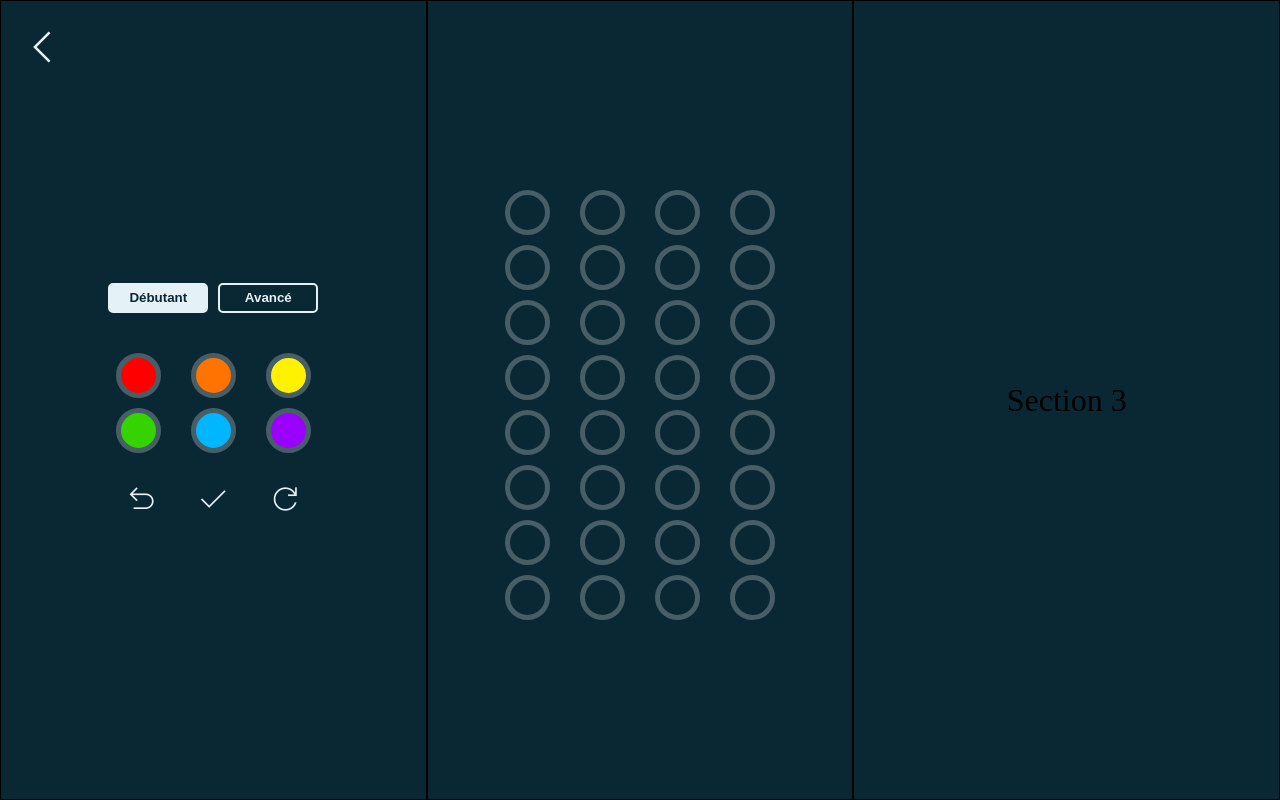
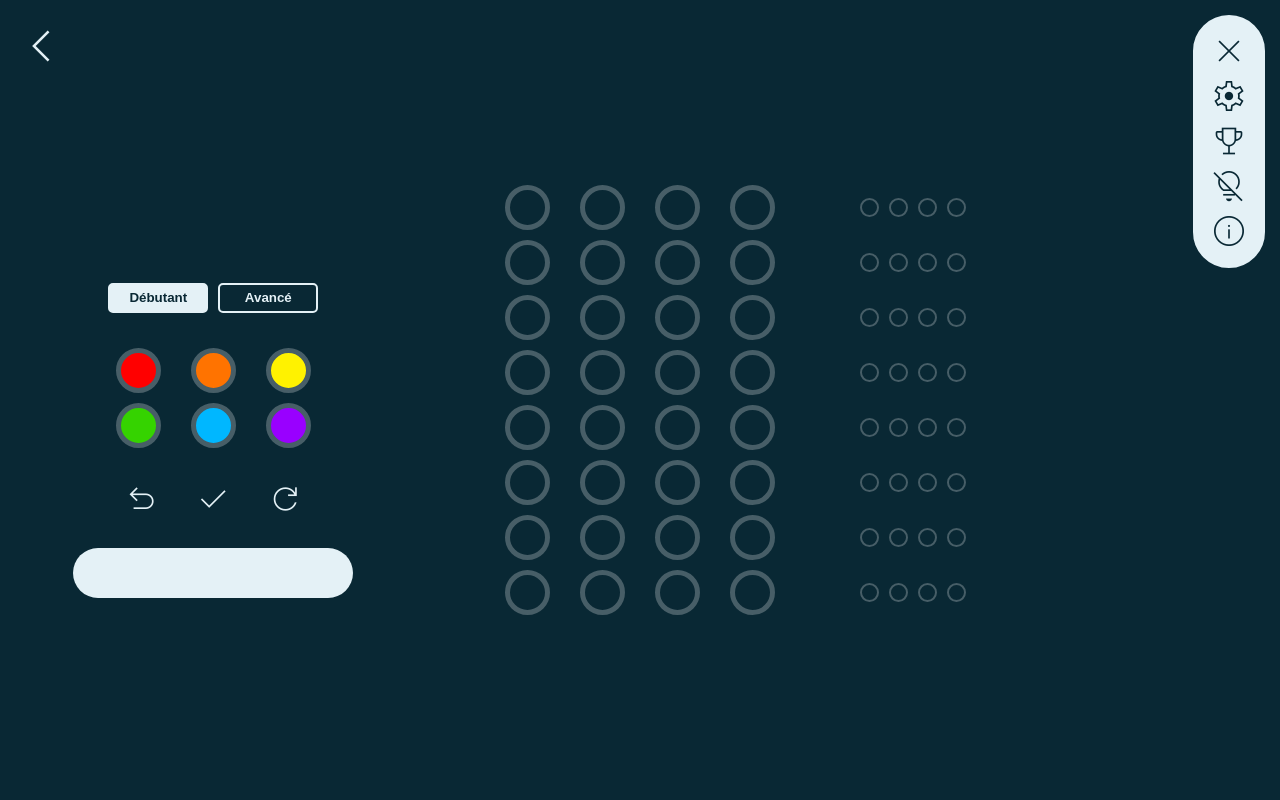
Before and after one commit to sara-maude/sara-maude.github.io, a plain HTML site: page HTML/jeu.html in a window 1280 px wide. Drawn offline with nearby package versions, Linux system fonts and the light colour scheme.

Commit message:
visual good

```diff
--- a/CSS/general.css
+++ b/CSS/general.css
@@ -20,29 +20,26 @@ body {
 
 .icon {
     color: var(--pale);
-    background-color: var(--fonce);
+    background-color: #09283400;
     border: var(--fonce);
     display: block;
     cursor: pointer;
 }
 
-#close {
-    margin-bottom: 25px;
-}
-
 .toolbar {
     position:absolute;
     display: block;
-    top: 40px;
+    border: 3px solid var(--pale);
+    background-color: var(--pale);
+    color: var(--fonce);
+    top: 15px;
     right: 15px;
     gap: 10;
-    border-radius: 25px;
-    padding: 7px;
-}
-
-.toolbar .material-symbols-outlined {
-    margin-top: 10px;
-    margin-bottom: 10px;
+    border-radius: 40px;
+    padding-top: 12px;
+    padding-bottom: 10px;
+    padding-left: 7px;
+    padding-right: 7px;
 }
 
 .tool {
@@ -53,34 +50,58 @@ body {
     cursor: pointer;
 }
 
-#closed {
-    background-color: var(--fonce);
-    color: var(--pale);
-    display: none;
+/* Toolbar ouverte (X) */
+#opened {
+    transform-origin: top;           /* pour l’effet haut-bas */
+    transform: scaleY(1);
+    transition: transform 0.4s ease;
 }
 
-#opened {
-    border: var(--pale);
-    background-color: var(--pale);
-    color: var(--fonce);
+/* Toolbar fermée */
+#opened.hidden {
+    transform: scaleY(0);
+    pointer-events: none;            /* empêche les clics */
 }
+
+/* Bouton + (fermé) */
+#closed {
+    opacity: 0;
+    transition: opacity 0.4s ease;
+    pointer-events: none;
+}
+
+/* Quand + est visible */
+#closed.visible {
+    opacity: 1;
+    pointer-events: auto;            /* permet de cliquer */
+    background-color: var(--fonce);
+}
+
 
 .material-symbols-outlined {
     font-size: 40px;
 }
 
 .filled {
-    font-variation-settings: 'FILL' 1, 'wght' 200, 'GRAD' 0, 'opsz' 24;
+    font-variation-settings: 'FILL' 1, 'wght' 300, 'GRAD' 0, 'opsz' 24;
 }
 
 .unfilled {
     font-variation-settings: 'FILL' 0, 'wght' 200, 'GRAD' 0, 'opsz' 24;
 }
 
-button.unfilled:hover .material-symbols-outlined {
+button.icon:hover .material-symbols-outlined {
     font-variation-settings:
     'FILL' 1,
     'wght' 300,
     'GRAD' 0,
     'opsz' 24
 }
+
+button.tool:hover .material-symbols-outlined {
+    font-variation-settings:
+    'FILL' 1,
+    'wght' 300,
+    'GRAD' 0,
+    'opsz' 24
+}
--- a/CSS/jeu.css
+++ b/CSS/jeu.css
@@ -6,7 +6,6 @@
 
 .section {
     flex: 1;
-    border: 1px solid black;
     display: flex;
     justify-content: center;  /* centre le contenu */
     align-items: center;
@@ -14,7 +13,6 @@
 }
 
 .center-content {
-    /* ce div reste centré */
     font-size: 2rem;
 }
 
@@ -29,7 +27,7 @@
 }
 
 .gametools {
-    display:flex;
+    display: flex;
     justify-content: center;
     align-items: center;
 }
@@ -68,11 +66,49 @@
     border-radius: 50%;
     background: var(--fonce);
     border: 5px solid var(--inner);
-    margin-top: 10px;
+    margin-top: 5px;
+    margin-bottom: 5px;
     margin-right: 15px;
     margin-left: 15px;
+}
+
+.score {
+    width: 15px;
+    height: 15px;
+    border-radius: 50%;
+    background: var(--fonce);
+    border: 2px solid var(--inner);
+    margin-top: 18px;
+    margin-bottom: 18px;
+    margin-right: 5px;
+    margin-left: 5px;
 }
 
 .line {
     display: flex;
 }
+
+.answer {
+    display: flex;
+    justify-content: center;
+    align-items: center;
+    width: 100%;    /* pour que le centre soit le vrai centre */
+    position: relative;
+    height: 0;
+}
+
+.side-content {
+    position: absolute;
+    left: 2px;
+}
+
+.secretCode {
+    background-color: var(--pale);
+    border-radius: 50px;
+    height: 50px;
+    width: 280px;
+    position: absolute;
+    top: 25px;
+    left: 50%;
+    transform: translateX(-50%);
+}
--- a/HTML/jeu.html
+++ b/HTML/jeu.html
@@ -5,7 +5,7 @@
     <meta name="viewport" content="width=device-width, initial-scale=1.0">
     <title>Jeu</title>
     <!-- Icones -->
-    <link href="https://fonts.googleapis.com/css2?family=Material+Symbols+Outlined:opsz,wght,FILL,GRAD@20..48,100..700,0..1,-50..200&icon_names=arrow_back_ios,check,info,light_off,lightbulb,refresh,undo" rel="stylesheet" />
+    <link href="https://fonts.googleapis.com/css2?family=Material+Symbols+Outlined:opsz,wght,FILL,GRAD@20..48,100..700,0..1,-50..200&icon_names=add_2,arrow_back_ios,check,close,info,light_off,lightbulb,refresh,settings,trophy,undo" rel="stylesheet" />
     <link rel="stylesheet" href="../CSS/jeu.css" />
     <link rel="stylesheet" href="../CSS/general.css" />
     <script src="../JS/jeu.js" defer></script>
@@ -42,13 +42,51 @@
                         </span>
                     </button>
                 </div>
+                <div class = "answer">
+                    <!-- <div class="secretCode" id="reveal">SECRETCODE</div> -->
+                    <div class="secretCode" id="hide"></div>
+                </div>
             </div>
         </div>
         <div class="section">
             <div class="center-content" id = "board"></div>
         </div>
         <div class="section">
-            <div class="center-content">Section 3</div>
+            <div class="toolbar" id="closed">
+                <button type = "button" class = "icon unfilled" id = "open">
+                    <span class="material-symbols-outlined">
+                        add_2
+                    </span>
+                </button>
+            </div>
+            <div class="toolbar" id="opened">
+                <button type = "button" class = "tool unfilled" id = "close">
+                    <span class="material-symbols-outlined">
+                        close
+                    </span>
+                </button>
+                <button type = "button" class = "tool unfilled" id = "settings">
+                    <span class="material-symbols-outlined">
+                        settings
+                    </span>
+                </button>
+                <button type = "button" class = "tool unfilled" id = "trophy">
+                    <span class="material-symbols-outlined">
+                        trophy
+                    </span>
+                </button>
+                <button type = "button" class = "tool unfilled" id = "light">
+                    <span class="material-symbols-outlined">
+                        light_off
+                    </span>
+                </button>
+                <button type = "button" class = "tool unfilled" id = "info">
+                    <span class="material-symbols-outlined">
+                        info
+                    </span>
+                </button>
+            </div>
+            <div class="side-content" id = "scoreBoard"></div>
         </div>
     </div>
 </body>
--- a/JS/general.js
+++ b/JS/general.js
@@ -1,3 +1,35 @@
+const opened = document.getElementById("opened");
+const closed = document.getElementById("closed");
+
+document.getElementById("close").addEventListener("click", () => {
+    opened.classList.add("hidden");
+    setTimeout(() => {
+        closed.classList.add("visible");
+    }, 150);
+});
+
+document.getElementById("open").addEventListener("click", () => {
+    closed.classList.remove("visible");
+    opened.classList.remove("hidden");
+});
+
+document.getElementById("open").addEventListener("click", () => {
+    plus.style.display = "none";
+    x.style.display = "block";
+})
+
+document.getElementById("settings").addEventListener("click", function() {
+    window.location.href = "reglages.html";
+});
+
+document.getElementById("info").addEventListener("click", function() {
+    window.location.href = "tutoriel.html";
+});
+
+document.getElementById("trophy").addEventListener("click", function() {
+    window.location.href = "historique.html";
+});
+
 const root = document.documentElement;
 
 const lightBtn = document.getElementById("light");
--- a/JS/jeu.js
+++ b/JS/jeu.js
@@ -6,6 +6,7 @@ const couleur = "<div class='piece choix' ";
 const couleurs = ["#FF0000","#FF7300", "#FFF200", "#35D300", "#00B7FF", "#9900FF", "#FE00E5", "#0400FF"];
 
 const element = "<div class='piece'></div>";
+const score = "<div class='score'></div>";
 
 displayGame(8,4,2,3);
 
@@ -30,18 +31,24 @@ avance.addEventListener("click", () => {
 
 function displayGame(rowboard, columnboard, rowcolor, columncolor){
     let boardHTML = "";
+    let scoreHTML = "";
     let paletteHTML = "";
 
     for (let i = 0; i < rowboard; i++) {
         let line = "<div class='line'>";
+        let lineScore = "<div class='line'>";
         for (let j = 0; j < columnboard; j++) {
             line += element;
+            lineScore += score;
         }
         line += "</div>";
+        lineScore += "</div>";
         boardHTML += line;
+        scoreHTML += lineScore;
     }
 
     document.getElementById("board").innerHTML = boardHTML;
+    document.getElementById("scoreBoard").innerHTML = scoreHTML;
 
     for (let i = 0; i < rowcolor; i++) {
         let line = "<div class='line'>";
@@ -56,3 +63,7 @@ function displayGame(rowboard, columnboard, rowcolor, columncolor){
 
     document.getElementById("palette").innerHTML = paletteHTML;
 }
+
+function revealSecretCode() {
+    document.getElementById("hide").style.display = "none";
+}
```
Also changed, not shown: JS/accueil.js (+0 -12 lines).
